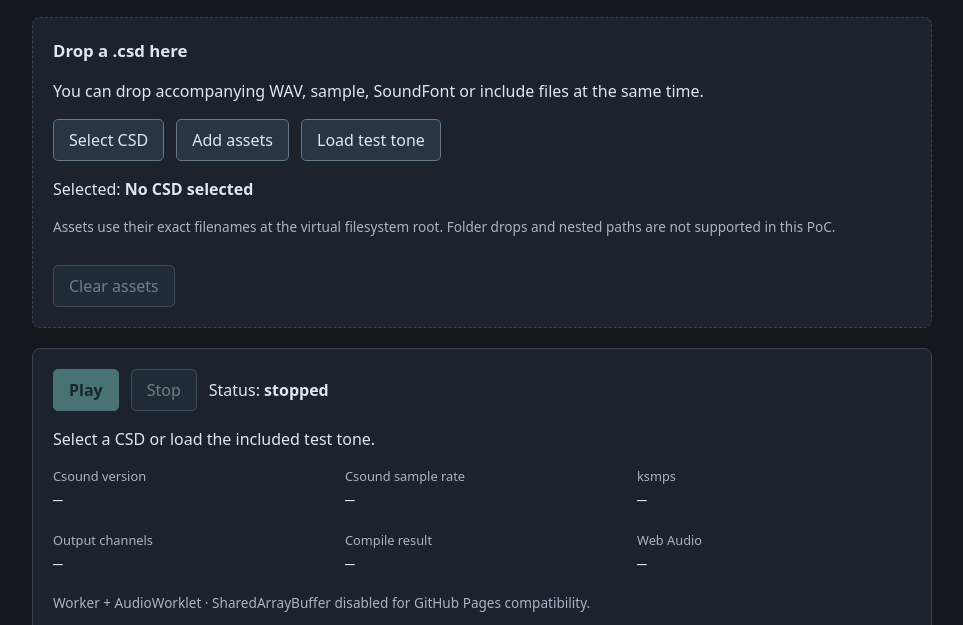
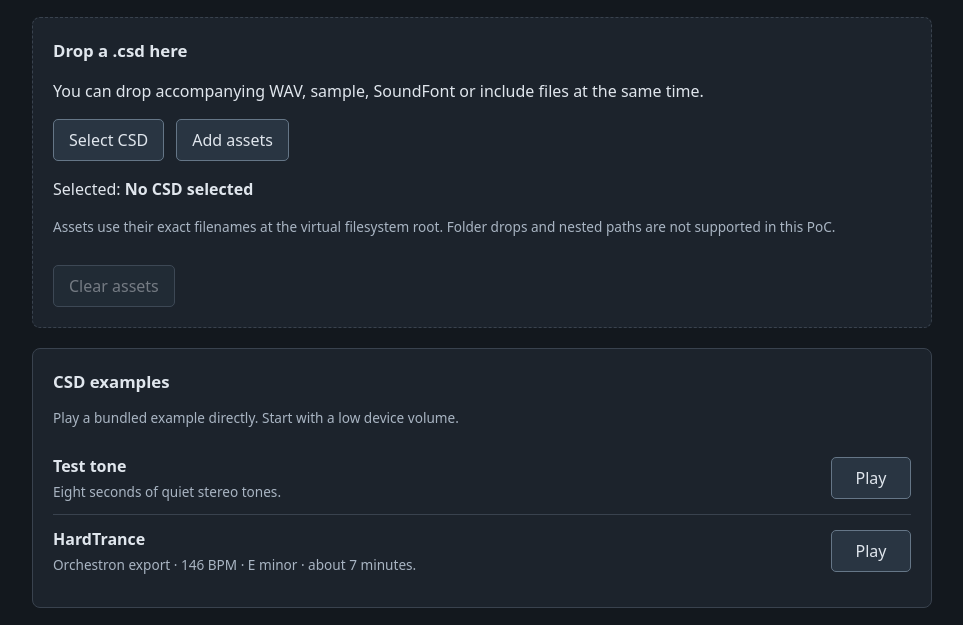
Before and after one commit to thomassresearch/CsoundWebPlayer, a website built with Vite: page index.html in a window 1280 px wide. Shown: the part 159-784 px from the top of the page, without its empty margins (158-1121 px from the left). Built offline with nearby package versions, Linux system fonts and the light colour scheme; files whose address does not match are found by name.

Commit message:
feat: add HardTrance example with one-click browser playback
Bundle the original Orchestron CSD unchanged and list each example with
its own Play button. Prefetch examples to preserve the audio user gesture,
with independent retry for download failures. Cover HardTrance PCM output
and retry behavior in the browser tests; update example documentation.

```diff
--- a/index.html
+++ b/index.html
@@ -20,12 +20,17 @@
         <div class="actions">
           <label class="file-button">Select CSD<input id="csd-input" type="file" accept=".csd" /></label>
           <label class="file-button">Add assets<input id="asset-input" type="file" multiple /></label>
-          <button id="demo" type="button">Load test tone</button>
         </div>
         <p>Selected: <strong id="filename">No CSD selected</strong></p>
         <p class="muted">Assets use their exact filenames at the virtual filesystem root. Folder drops and nested paths are not supported in this PoC.</p>
         <ul id="asset-list" aria-label="Selected assets"></ul>
         <button id="clear-assets" type="button" disabled>Clear assets</button>
+      </section>
+
+      <section aria-labelledby="examples-title">
+        <h2 id="examples-title">CSD examples</h2>
+        <p class="muted">Play a bundled example directly. Start with a low device volume.</p>
+        <ul id="examples" aria-label="CSD examples"></ul>
       </section>
 
       <section aria-label="Playback">
@@ -34,7 +39,7 @@
           <button id="stop" type="button" disabled>Stop</button>
           <span>Status: <strong id="status" role="status" aria-live="polite" data-state="stopped">stopped</strong></span>
         </div>
-        <p id="detail">Select a CSD or load the included test tone.</p>
+        <p id="detail">Select a CSD or press Play beside an example.</p>
         <dl id="diagnostics">
           <div><dt>Csound version</dt><dd id="version">—</dd></div>
           <div><dt>Csound sample rate</dt><dd id="sample-rate">—</dd></div>
--- /dev/null
+++ b/src/examples.ts
@@ -0,0 +1,5 @@
+// Add CSD files to public/examples/ and register them here.
+export const examples = [
+  { filename: 'test-tone.csd', title: 'Test tone', description: 'Eight seconds of quiet stereo tones.' },
+  { filename: 'HardTrance.csd', title: 'HardTrance', description: 'Orchestron export · 146 BPM · E minor · about 7 minutes.' },
+] as const;
--- a/src/main.ts
+++ b/src/main.ts
@@ -1,5 +1,6 @@
 import type { CsoundObj } from '@csound/browser';
 import './style.css';
+import { examples } from './examples';
 
 type Status = 'loading' | 'compiling' | 'playing' | 'stopped' | 'error';
 type Session = {
@@ -22,16 +23,65 @@ const csdInput = element<HTMLInputElement>('csd-input');
 const assetInput = element<HTMLInputElement>('asset-input');
 const playButton = element<HTMLButtonElement>('play');
 const stopButton = element<HTMLButtonElement>('stop');
-const demoButton = element<HTMLButtonElement>('demo');
 const clearAssets = element<HTMLButtonElement>('clear-assets');
 const output = element<HTMLPreElement>('console');
 const dropZone = element('drop-zone');
 let selected: File | undefined;
 const assets = new Map<string, File>();
 let active: Session | undefined;
-let loadingExample = false;
 let consoleText = '';
 let consoleTimer: ReturnType<typeof setTimeout> | undefined;
+const exampleRows: { button: HTMLButtonElement; loading: boolean }[] = [];
+
+// Prefetch bundled files so Play can create/resume AudioContext in the click
+// itself, preserving browser autoplay permission even with a slow connection.
+function showExamples() {
+  for (const example of examples) {
+    const item = document.createElement('li');
+    const info = document.createElement('div');
+    const title = document.createElement('strong');
+    title.textContent = example.title;
+    const description = document.createElement('p');
+    description.className = 'muted';
+    description.textContent = example.description;
+    info.append(title, description);
+    const button = document.createElement('button');
+    button.type = 'button';
+    const row = { button, loading: true };
+    exampleRows.push(row);
+    let file: File | undefined;
+    const load = async () => {
+      row.loading = true;
+      button.textContent = 'Loading…';
+      button.setAttribute('aria-label', `Loading ${example.title}`);
+      controls();
+      try {
+        const response = await fetch(`${import.meta.env.BASE_URL}examples/${encodeURIComponent(example.filename)}`, { signal: AbortSignal.timeout(30_000) });
+        if (!response.ok) throw new Error(`HTTP ${response.status}`);
+        file = new File([await response.text()], example.filename, { type: 'text/plain' });
+        description.textContent = example.description;
+        button.textContent = 'Play';
+        button.setAttribute('aria-label', `Play ${example.title}`);
+      } catch (error) {
+        description.textContent = `Could not load example: ${describe(error)}. Retry to download it again.`;
+        button.textContent = 'Retry';
+        button.setAttribute('aria-label', `Retry ${example.title}`);
+      } finally {
+        row.loading = false;
+        controls();
+      }
+    };
+    button.addEventListener('click', () => {
+      if (active || row.loading) return;
+      if (!file) { void load(); return; }
+      selectFiles([file]);
+      void play();
+    });
+    item.append(info, button);
+    element('examples').append(item);
+    void load();
+  }
+}
 
 function log(message: unknown) {
   // Batch DOM updates so verbose scores do not render once per Csound message.
@@ -50,8 +100,9 @@ function describe(error: unknown): string {
 }
 
 function controls() {
-  const busy = !!active || loadingExample;
-  csdInput.disabled = assetInput.disabled = demoButton.disabled = busy;
+  const busy = !!active;
+  csdInput.disabled = assetInput.disabled = busy;
+  for (const example of exampleRows) example.button.disabled = busy || example.loading;
   playButton.disabled = busy || !selected;
   stopButton.disabled = !active || !!active.finishing;
   clearAssets.disabled = busy || assets.size === 0;
@@ -131,7 +182,7 @@ async function fail(error: unknown, session = active) {
 }
 
 async function play() {
-  if (!selected || active || loadingExample) return;
+  if (!selected || active) return;
   resetDiagnostics();
   let session: Session | undefined;
   try {
@@ -245,7 +296,7 @@ function showFiles() {
 }
 
 function selectFiles(files: File[]) {
-  if (active || loadingExample || files.length === 0) return;
+  if (active || files.length === 0) return;
   const csds = files.filter((file) => /\.csd$/i.test(file.name));
   if (csds.length > 1) {
     void fail(new Error('Select one CSD at a time. No files were changed.'));
@@ -286,7 +337,7 @@ window.addEventListener('dragover', (event) => event.preventDefault());
 window.addEventListener('drop', (event) => event.preventDefault());
 dropZone.addEventListener('dragover', (event) => {
   event.preventDefault();
-  if (!active && !loadingExample) dropZone.classList.add('dragging');
+  if (!active) dropZone.classList.add('dragging');
 });
 dropZone.addEventListener('dragleave', () => dropZone.classList.remove('dragging'));
 dropZone.addEventListener('drop', (event) => {
@@ -298,21 +349,6 @@ dropZone.addEventListener('drop', (event) => {
     return;
   }
   selectFiles(Array.from(event.dataTransfer?.files ?? []));
-});
-demoButton.addEventListener('click', async () => {
-  if (active || loadingExample) return;
-  loadingExample = true;
-  status('loading', 'Loading the bundled test CSD…');
-  try {
-    const response = await fetch(`${import.meta.env.BASE_URL}examples/test-tone.csd`);
-    if (!response.ok) throw new Error(`Test CSD could not be loaded (HTTP ${response.status}).`);
-    const file = new File([await response.text()], 'test-tone.csd', { type: 'text/plain' });
-    loadingExample = false;
-    selectFiles([file]);
-  } catch (error) {
-    loadingExample = false;
-    await fail(error);
-  }
 });
 clearAssets.addEventListener('click', () => { if (!active) { assets.clear(); showFiles(); } });
 element('clear-console').addEventListener('click', () => { consoleText = ''; output.textContent = ''; });
@@ -327,3 +363,6 @@ window.addEventListener('error', (event) => { void fail(new Error(event.message
 window.addEventListener('unhandledrejection', (event) => { void fail(event.reason); });
 window.addEventListener('pagehide', () => { if (active) void finish(active, 'stopped', 'Page closed.'); });
 log('[player] Ready. Selected files are read locally and never uploaded.');
+
+
+showExamples();
--- a/src/style.css
+++ b/src/style.css
@@ -26,3 +26,10 @@ dd { margin: 3px 0 0; font-family: ui-monospace, monospace; overflow-wrap: anywh
 .console-heading { display: flex; justify-content: space-between; align-items: center; gap: 12px; }
 #console { background: #101419; border: 1px solid #39424e; padding: 12px; height: 290px; overflow: auto; white-space: pre-wrap; overflow-wrap: anywhere; font: .8rem/1.5 ui-monospace, monospace; }
 @media (max-width: 560px) { #diagnostics { grid-template-columns: repeat(2, 1fr); } main { padding: 18px 12px; } section { padding: 14px; } }
+
+
+#examples { list-style: none; margin: 0; padding: 0; }
+#examples li { display: flex; align-items: center; justify-content: space-between; gap: 20px; padding: 12px 0; }
+#examples li + li { border-top: 1px solid #39424e; }
+#examples p { margin: 4px 0 0; }
+#examples button { flex-shrink: 0; min-width: 80px; }
```
Also changed, not shown: tests/player.spec.ts (+30 -2 lines), README.md, 1 other file.
